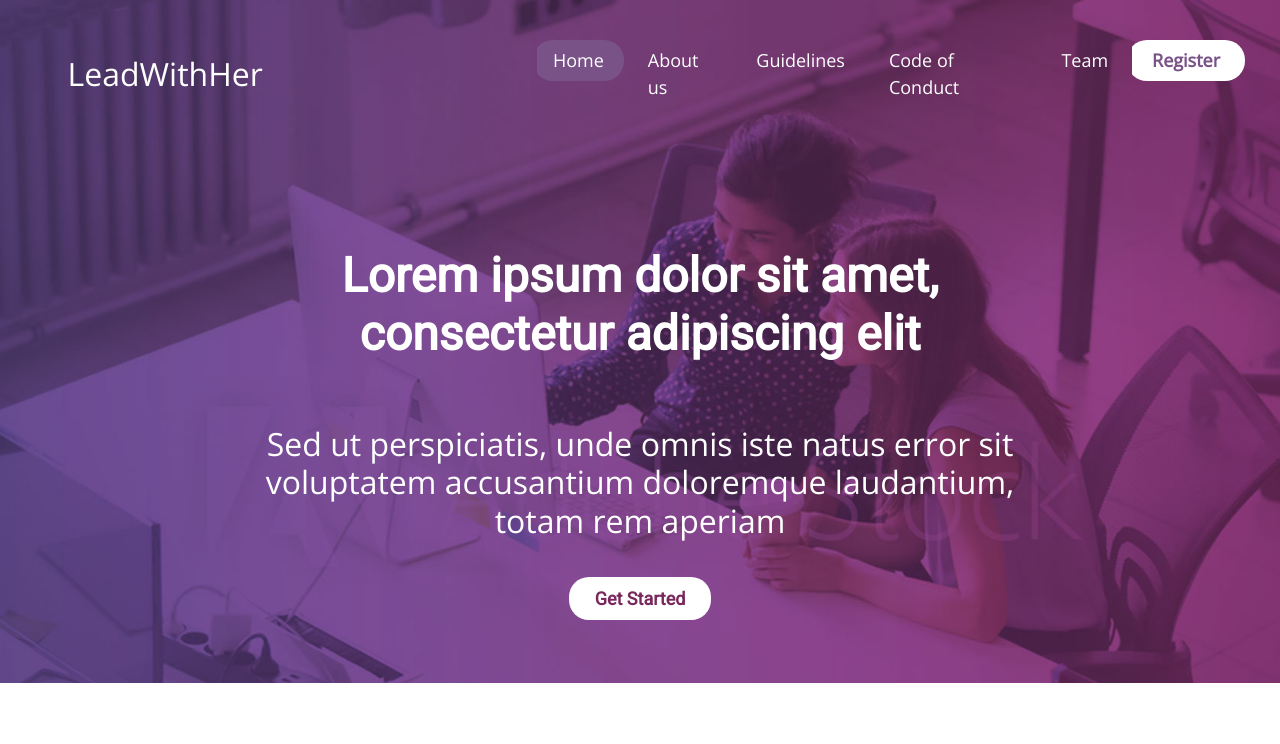
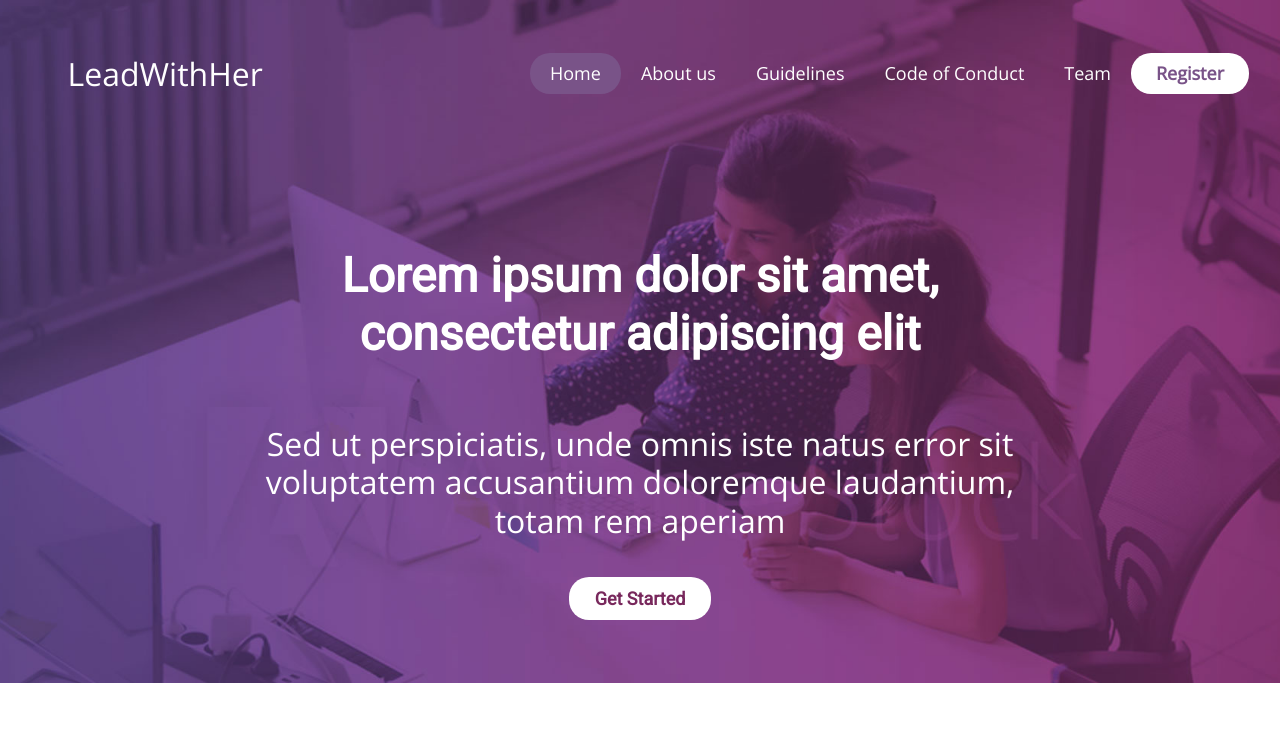
Before and after one commit to marionschleifer/lead-with-her, a plain HTML site: page index.html in a window 1280 px wide. Shown: the top 744 px of the page. Drawn offline with nearby package versions, Linux system fonts and the light colour scheme.

Commit message:
few more changes

```diff
--- a/index.html
+++ b/index.html
@@ -139,24 +139,24 @@
 		  </button>
 
 		  <div class="collapse navbar-collapse" id="menu">
-		    <ul class="navbar-nav mr-auto mt-2 mt-lg-0 nav-list">
+		    <ul class="navbar-nav ml-auto mt-2 mt-lg-0 nav-list">
 		      <li class="nav-item">
-		        <a class="nav-link nav-bar-" href="#">Home</a>
+		        <a class="nav-link nav-bar-" href="javascript:void(0)">Home</a>
 		      </li>
 		      <li class="nav-item">
 		        <a class="nav-link about-us" href="javascript:void(0)">About us</a>
 		      </li>
 		      <li class="nav-item">
-		        <a class="nav-link guide-lines" href="#">Guidelines</a>
+		        <a class="nav-link guide-lines" href="javascript:void(0)">Guidelines</a>
 		      </li>
 					<li class="nav-item">
-		        <a class="nav-link coc" href="#">Code of Conduct</a>
+		        <a class="nav-link coc" href="javascript:void(0)">Code of Conduct</a>
 		      </li>
 					<li class="nav-item">
-		        <a class="nav-link team" href="#">Team</a>
+		        <a class="nav-link team" href="javascript:void(0)">Team</a>
 		      </li>
 					<li class="nav-item register">
-		        <a class="r-btn" href="#">Register</a>
+		        <a class="r-btn" href="javascript:void(0)">Register</a>
 		      </li>
 		    </ul>
 		  </div>
--- a/styles.css
+++ b/styles.css
@@ -15,16 +15,10 @@
     background-position: center;
     background-repeat: no-repeat;
 }
-.nav-list{
-  margin-left: 25%;
-}
 .navbar-light .navbar-brand {
     color: white;
     font-size: 2em;
     margin: 3% 3%;
-}
-.nav-item{
-  padding:0 4px 0 0;
 }
 .navbar-light .navbar-nav .nav-link{
     color: white;
@@ -41,6 +35,9 @@
 }
 .navbar-light .navbar-nav .nav-link:hover{
     background-color: rgb(121, 83, 136);
+    color: white;
+}
+.navbar-light .navbar-nav .nav-link:visited{
     color: white;
 }
 .r-btn{
```
